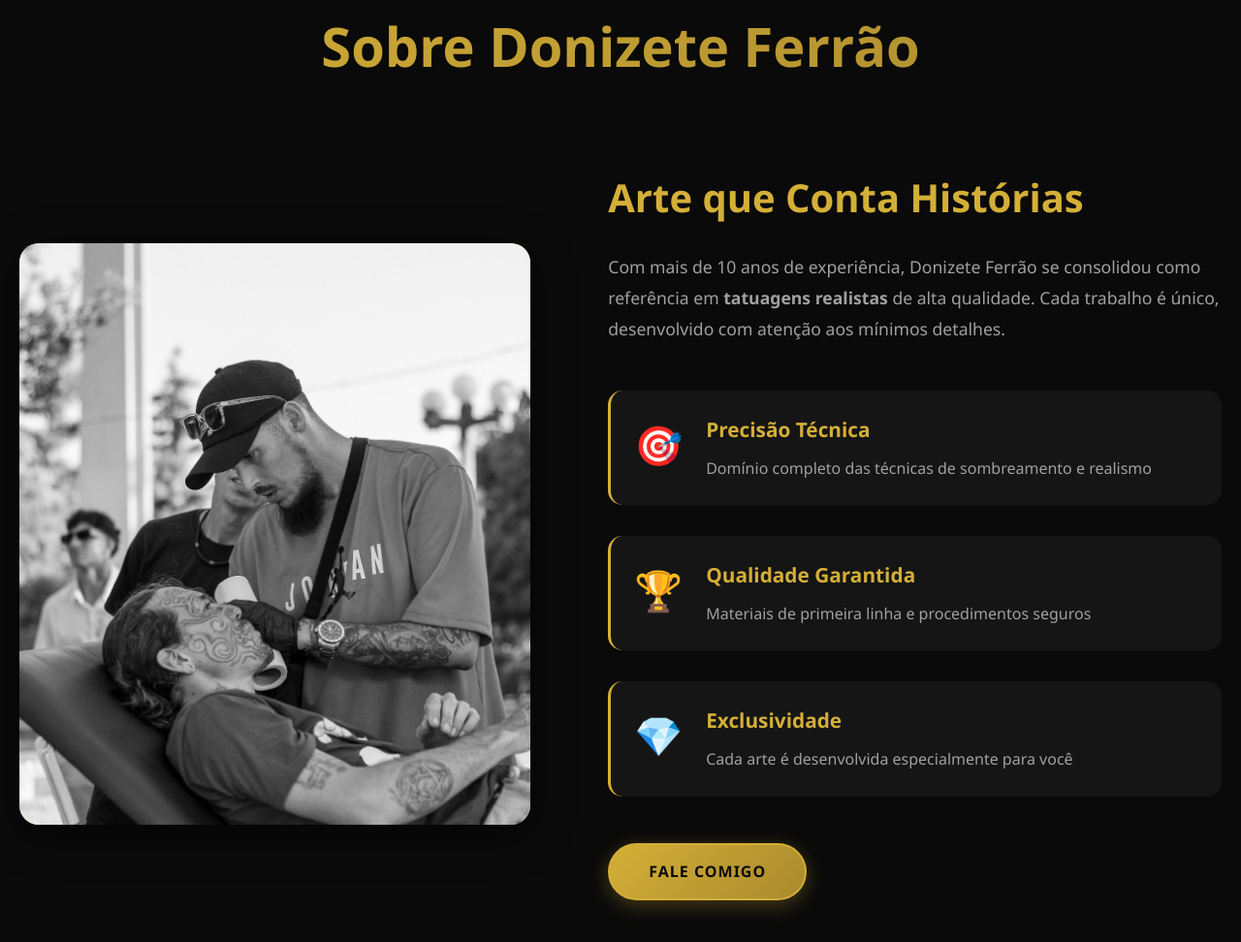
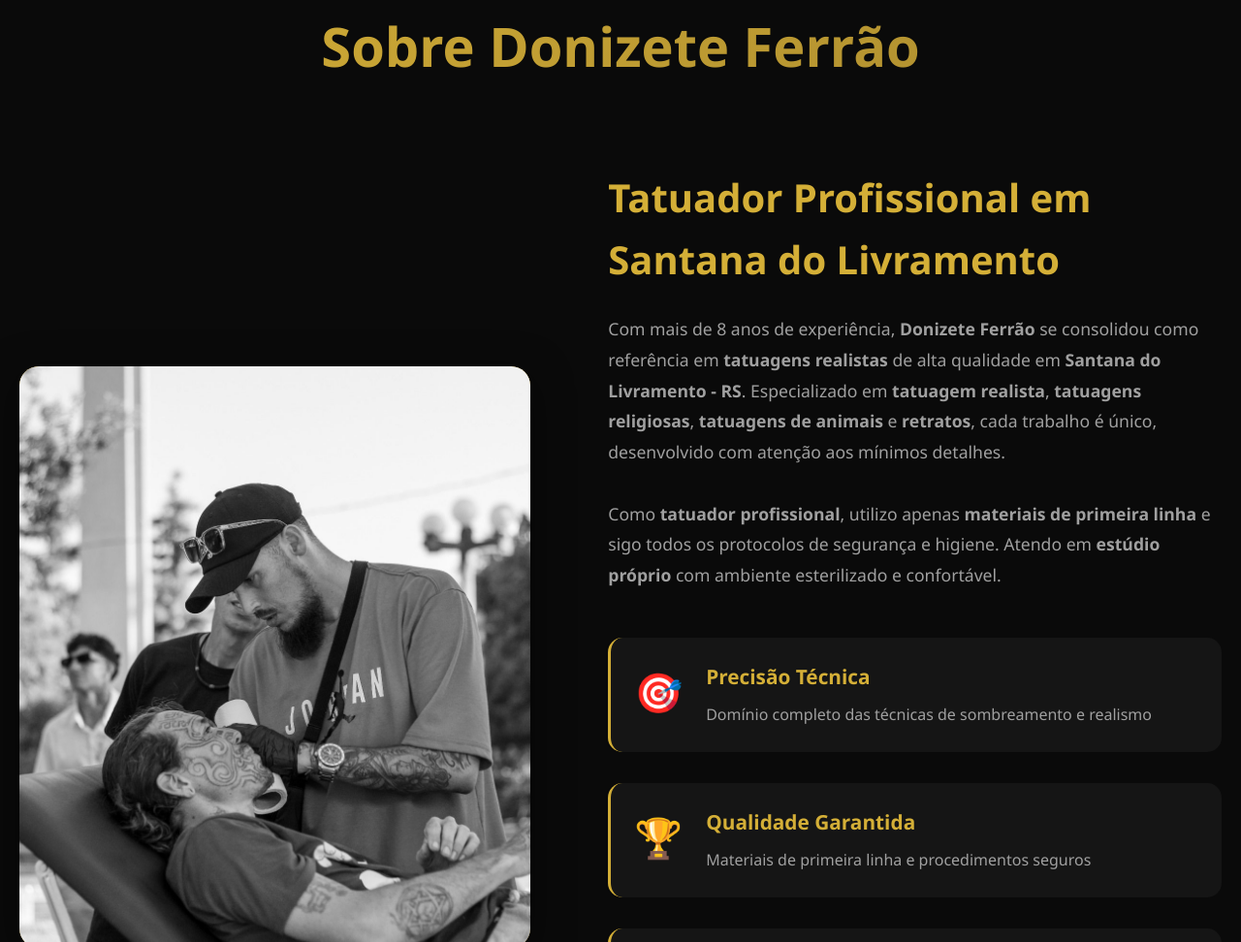
Before and after one commit to lucasreppetto010-cpu/donizette-ferrao, a plain HTML site: page index.html in a window 1280 px wide. Shown: the part 973-1945 px from the top of the page at 97% size. Drawn offline with Linux system fonts and the light colour scheme.

Commit message:
SEO: Adiciona sitemap, robots.txt e otimizações

```diff
--- a/index.html
+++ b/index.html
@@ -89,10 +89,20 @@
                     </div>
                 </div>
                 <div class="sobre-text">
-                    <h3>Arte que Conta Histórias</h3>
-                    <p>Com mais de 10 anos de experiência, Donizete Ferrão se consolidou como referência em
-                        <strong>tatuagens realistas</strong> de alta qualidade. Cada trabalho é único, desenvolvido com
-                        atenção aos mínimos detalhes.
+                    <h3>Tatuador Profissional em Santana do Livramento</h3>
+                    <p>Com mais de 8 anos de experiência, <strong>Donizete Ferrão</strong> se consolidou como referência
+                        em
+                        <strong>tatuagens realistas</strong> de alta qualidade em <strong>Santana do Livramento -
+                            RS</strong>.
+                        Especializado em <strong>tatuagem realista</strong>, <strong>tatuagens religiosas</strong>,
+                        <strong>tatuagens de animais</strong> e <strong>retratos</strong>, cada trabalho é único,
+                        desenvolvido com atenção aos mínimos detalhes.
+                    </p>
+                    <p>Como <strong>tatuador profissional</strong>, utilizo apenas <strong>materiais de primeira
+                            linha</strong>
+                        e sigo todos os protocolos de segurança e higiene. Atendo em <strong>estúdio próprio</strong>
+                        com
+                        ambiente esterilizado e confortável.
                     </p>
 
                     <div class="diferenciais">
```
